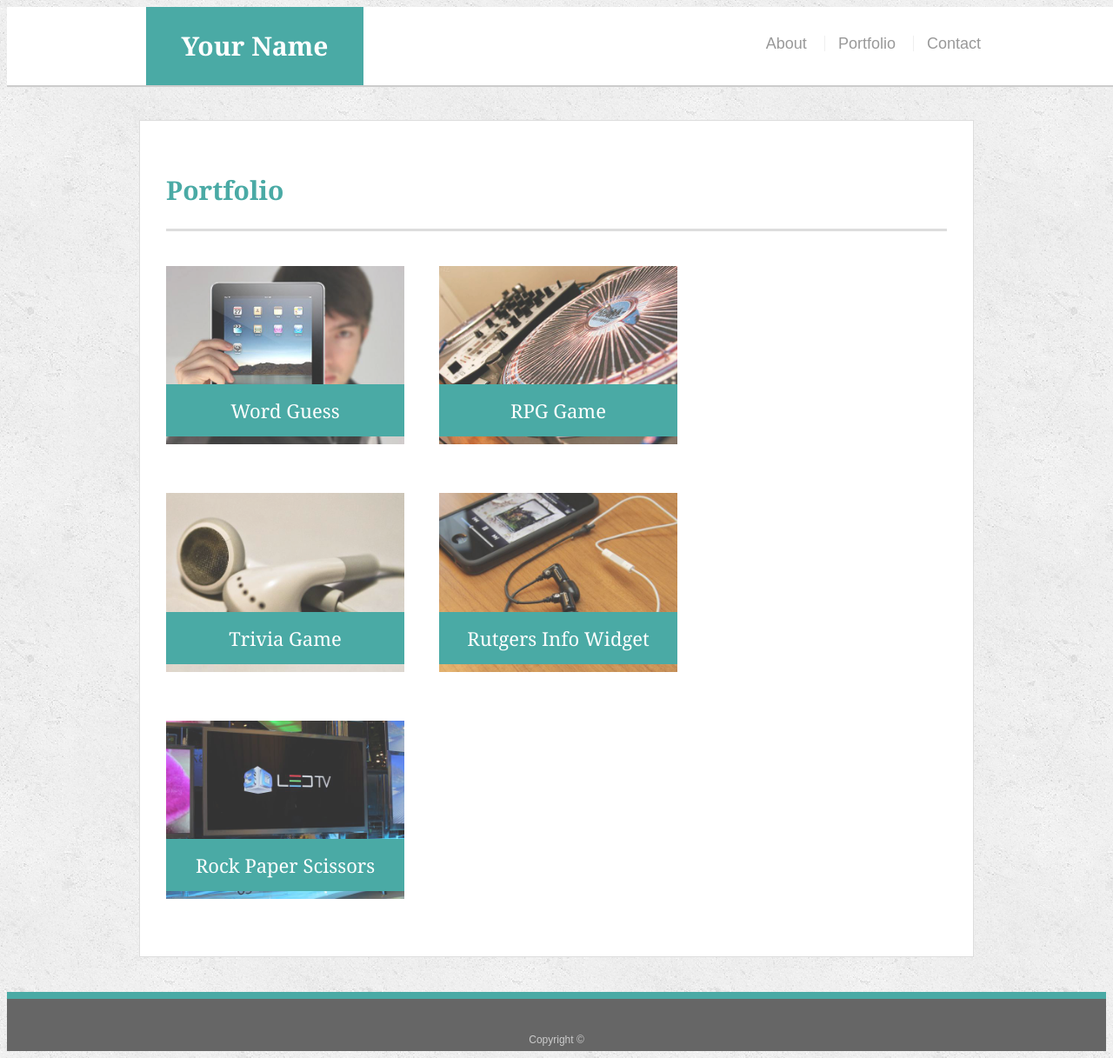
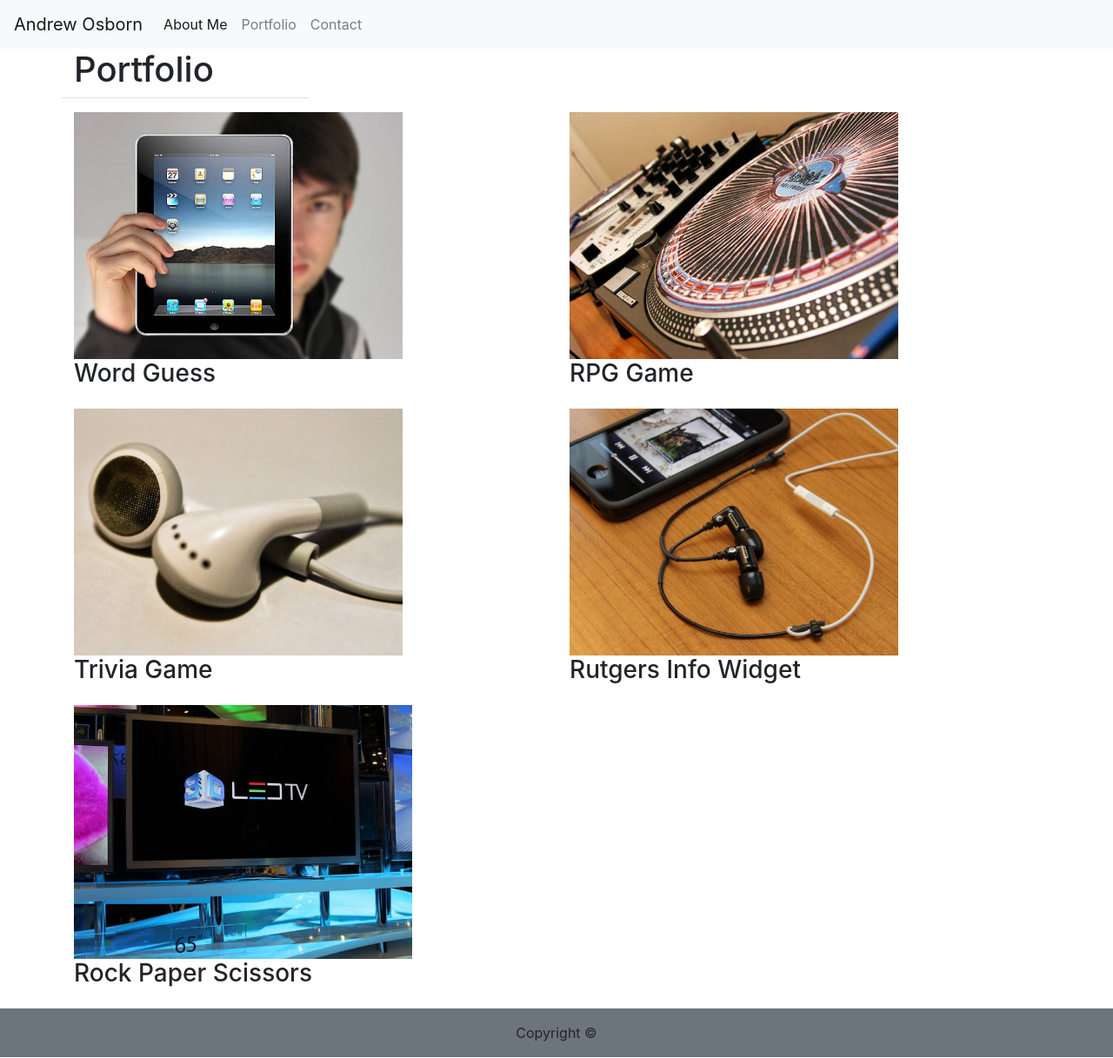
Before and after one commit to Andosbor/Bootstrap-Portfolio, a plain HTML site: page portfolio.html in a window 1280 px wide. Shown: the whole page at 87% size. Drawn offline with nearby package versions, Linux system fonts and the light colour scheme.

Commit message:
Assignment 1 up

```diff
--- a/assets/css/style.css
+++ b/assets/css/style.css
@@ -65,7 +65,7 @@ body {
 
   #logo {
     float: left;
-    width: 250px;
+    width: 300px;
     height: 90px;
     font-family: Georgia, Times, "Times New Roman", serif;
     font-size: 30px;
--- a/portfolio.html
+++ b/portfolio.html
@@ -3,51 +3,79 @@
 
 <head>
   <meta charset="UTF-8">
-  <title>Portfolio | Your Name</title>
-  <link rel="stylesheet" type="text/css" href="assets/css/style.css">
+  <title>Portfolio | Andrew Osborn</title>
+  <link rel="stylesheet" href="https://stackpath.bootstrapcdn.com/bootstrap/4.3.1/css/bootstrap.min.css" integrity="sha384-ggOyR0iXCbMQv3Xipma34MD+dH/1fQ784/j6cY/iJTQUOhcWr7x9JvoRxT2MZw1T" crossorigin="anonymous">
+<script src="https://stackpath.bootstrapcdn.com/bootstrap/4.3.1/js/bootstrap.min.js" integrity="sha384-JjSmVgyd0p3pXB1rRibZUAYoIIy6OrQ6VrjIEaFf/nJGzIxFDsf4x0xIM+B07jRM" crossorigin="anonymous"></script>
 </head>
 
 <body>
 
   <header id="masthead">
-    <div class="container">
-      <a href="index.html" id="logo">Your Name</a>
-      <nav>
-        <a href="index.html">About</a>
-        <a href="portfolio.html">Portfolio</a>
-        <a href="contact.html">Contact</a>
+      <nav class="navbar navbar-expand-lg navbar-light bg-light">
+          <a class="navbar-brand" href="#">Andrew Osborn</a>
+          <button class="navbar-toggler" type="button" data-toggle="collapse" data-target="#navbarSupportedContent" aria-controls="navbarSupportedContent" aria-expanded="false" aria-label="Toggle navigation">
+            <span class="navbar-toggler-icon"></span>
+          </button>
+
+          <div class="collapse navbar-collapse" id="navbarSupportedContent">
+            <ul class="navbar-nav mr-auto">
+              <li class="nav-item active">
+                <a class="nav-link" href="index.html">About Me <span class="sr-only">(current)</span></a>
+              </li>
+              <li class="nav-item">
+                <a class="nav-link" href="portfolio.html">Portfolio</a>
+              </li>
+              <li class="nav-item">
+                <a class="nav-link" href="contact.html">Contact</a>
+              </li>
+            </ul>
+          </div>
         </nav>
-    </div>
   </header>
 
   <div id="main-container" class="container">
-    <section class="main-section">
+      <section class="row">
+          <div class="col-md-3 border-bottom mb-3">
             <h1>Portfolio</h1>
-
+         </div>
+      </section>
+    <section class="row">
+          <div class="col-md-6 mb-3">
               <div class="work">
-        <img src="assets/images/technics-q-c-640-480-1.jpg" alt="Word Guess">
-
+                  <img src="assets/images/technics-q-c-640-480-1.jpg" alt="Word Guess" style="width:70%">
                       <h3>Word Guess</h3>
              </div>
+        </div>
+          <div class="col-md-6">
               <div class="work">
-        <img src="assets/images/technics-q-c-640-480-2.jpg" alt="RPG Game">
-
+        <img src="assets/images/technics-q-c-640-480-2.jpg" alt="RPG Game" style="width:70%">
                      <h3>RPG Game</h3>
       </div>
+    </div>
+  </section>
+
+      <section class="row">
+          <div class="col-md-6 mb-3">
             <div class="work">
-        <img src="assets/images/technics-q-c-640-480-5.jpg" alt="Trivia Game">
-
+                <img src="assets/images/technics-q-c-640-480-5.jpg" alt="Trivia Game" style="width:70%">
                    <h3>Trivia Game</h3>
              </div>
+           </div>
+              <div class="col-md-6">
                 <div class="work">
-        <img src="assets/images/technics-q-c-640-480-7.jpg" alt="Rutgers Info Widget">
-
+                    <img src="assets/images/technics-q-c-640-480-7.jpg" alt="Rutgers Info Widget" style="width:70%">
                     <h3>Rutgers Info Widget</h3>
                  </div>
+               </div>
+        </section>
+        <section class="row">
+            <div class="col-md-12 mb-3">
                <div class="work">
-        <img src="assets/images/technics-q-c-640-480-9.jpg" alt="Rock Paper Scissors">
-
+                  <img src="assets/images/technics-q-c-640-480-9.jpg" alt="Rock Paper Scissors" style="width:35%">
+               </div>
         <h3>Rock Paper Scissors</h3>
+      </div>
+    </section>
       </div>
 
     </section>
@@ -55,9 +83,11 @@
   </div>
 
   <footer>
-    <div class="container">
+      <section class="row">
+          <div class="col-md-12 bg-secondary text-center w-100 p-3">
               Copyright &copy;
             </div>
+      </section>
   </footer>
 </body>
 
```
Also changed, not shown: contact.html (+65 -29 lines), index.html (+51 -22 lines), assets/images/myFace.jpg (added). Lines whose indentation alone changed are shown as unchanged.
